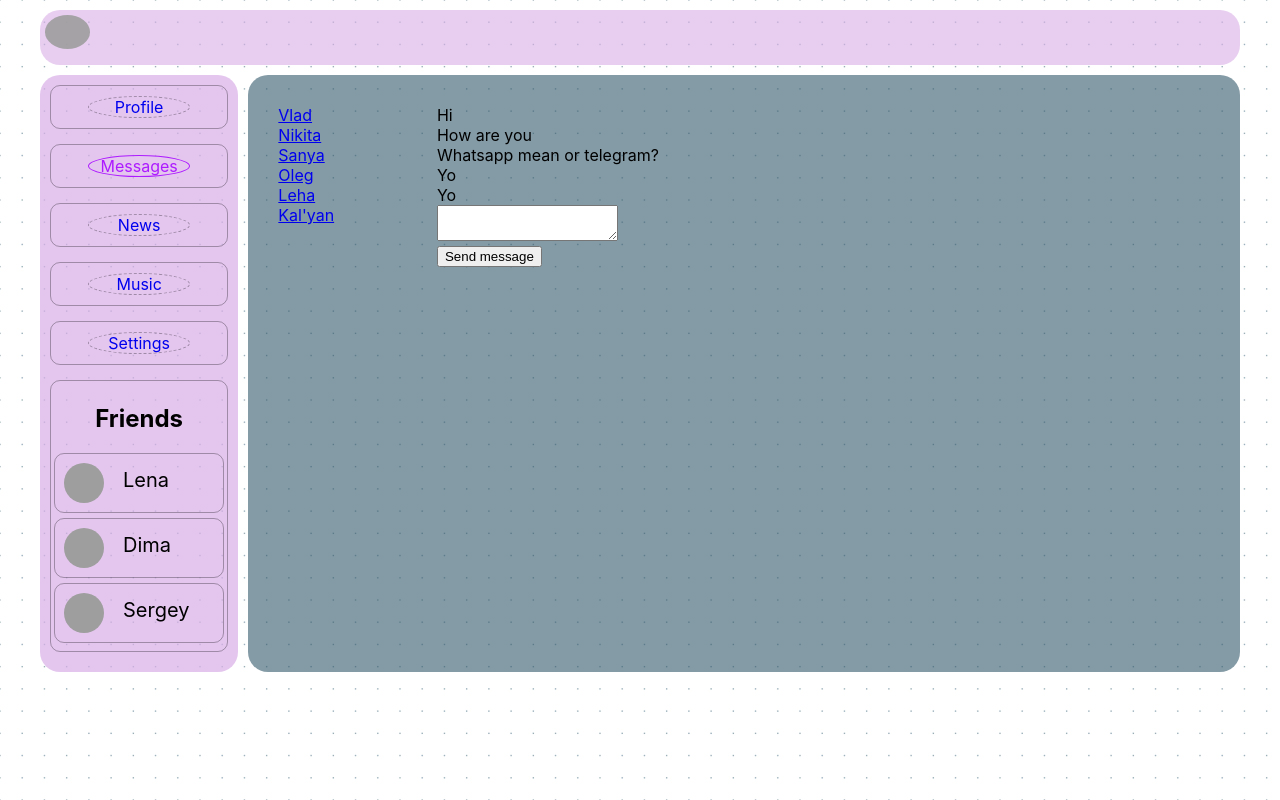
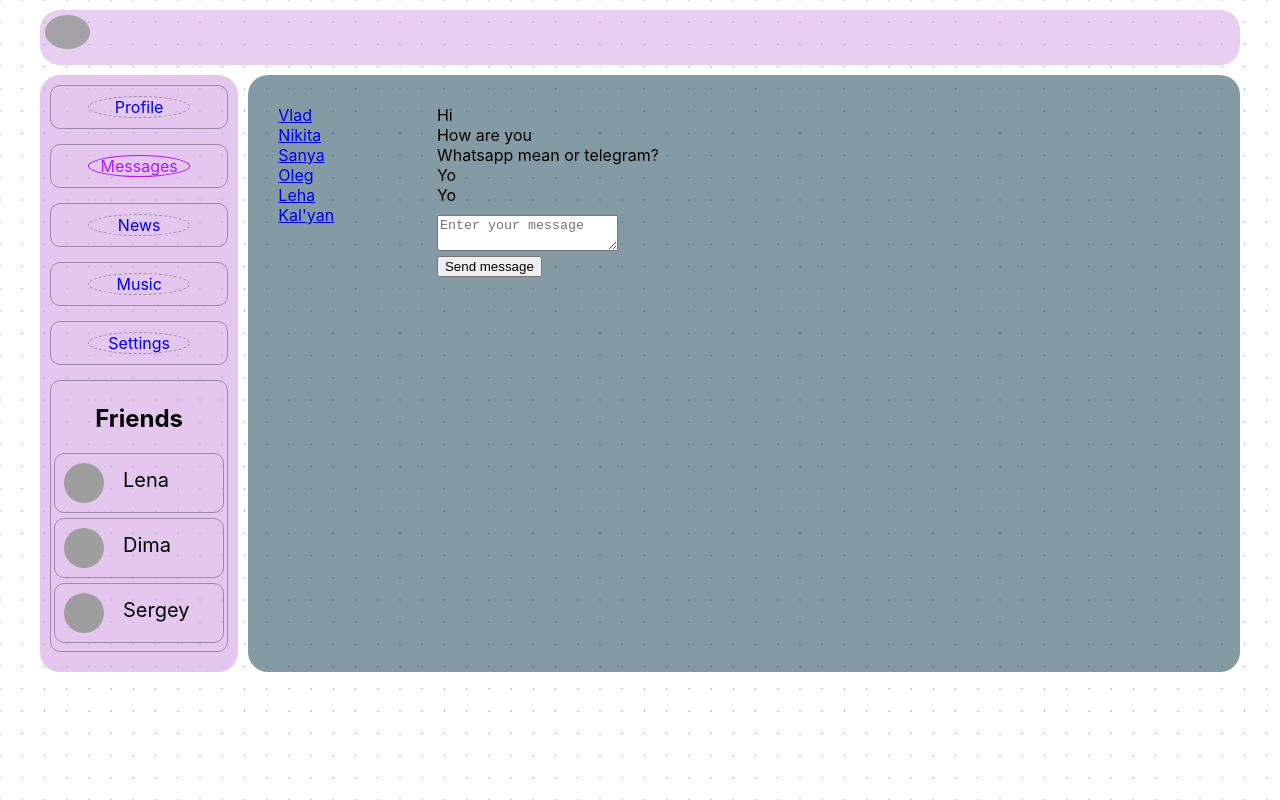
Before and after one commit to DeeeeeeeX/react-redux, a React (Create React App) app: page /dialogs in a window 1280 px wide. Built offline with nearby package versions, Linux system fonts and the light colour scheme; grey boxes are pictures that could not be loaded.

Commit message:
42 lesson

```diff
--- a/src/App.js
+++ b/src/App.js
@@ -17,7 +17,7 @@ const App = (props) => {
             <Routes>
                 <Route path='/profile' element={<Profile profilePage={props.state.profilePage}
                                                          dispatch={props.dispatch}/>}/>
-                <Route path='/dialogs/*' element={<Dialogs state={props.state.dialogsPage}/>}/>
+                <Route path='/dialogs/*' element={<Dialogs store={props.store}/>}/>
                 <Route path='/news' element={<News/>}/>
                 <Route path='/music' element={<Music/>}/>
                 <Route path='/settings' element={<Settings/>}/>
--- a/src/components/Dialogs/DialogItem/DialogItem.jsx
+++ b/src/components/Dialogs/DialogItem/DialogItem.jsx
@@ -1,6 +1,6 @@
 import React from "react";
 import s from './../Dialogs.module.css';
-import {NavLink, Route} from "react-router-dom"
+import {NavLink} from "react-router-dom"
 
 const DialogItem = (props) => {
     let path = "/dialogs/" + props.id;
--- a/src/components/Dialogs/Dialogs.jsx
+++ b/src/components/Dialogs/Dialogs.jsx
@@ -2,19 +2,26 @@ import React from "react";
 import s from './Dialogs.module.css';
 import DialogItem from "./DialogItem/DialogItem";
 import Message from "./Message/Message";
+import {sendMessageCreator, updateNewMessageBodyCreator} from "../../redux/dialogs-reducer";
 
 const Dialogs = (props) => {
 
-    let dialogsElements = props.state.dialogs.map(d => <DialogItem name={d.name} id={d.id}/>);
+    let state = props.store.getState().dialogsPage;
 
-    let messagesElements = props.state.messages.map(m => <Message message={m.message}/>);
+    let dialogsElements = state.dialogs.map(d => <DialogItem name={d.name} id={d.id}/>);
 
-    let textValue = React.createRef();
+    let messagesElements = state.messages.map(m => <Message message={m.message}/>);
 
-    let sendMessage = () => {
-        let messageText = textValue.current.value;
-        alert(messageText);
+    let newMessageBody = state.newMessageBody;
+
+    let onSendMessageClick = () => {
+        props.store.dispatch(sendMessageCreator());
     }
+    let onNewMessageChange = (e) => {
+        let body = e.target.value;
+        props.store.dispatch(updateNewMessageBodyCreator(body));
+    }
+
 
     return (
         <div className={s.dialogs}>
@@ -22,12 +29,17 @@ const Dialogs = (props) => {
                 {dialogsElements}
             </div>
             <div className={s.messages}>
-                {messagesElements}
-                <div>
-                    <textarea ref={textValue}></textarea>
-                </div>
-                <div>
-                    <button onClick={sendMessage}>Send message</button>
+                <div>{messagesElements}</div>
+                <div className={s.sendMessage}>
+                    <div >
+                        <textarea value={newMessageBody}
+                                  onChange={onNewMessageChange}
+                                  placeholder='Enter your message'>
+                        </textarea>
+                    </div>
+                    <div>
+                        <button onClick={onSendMessageClick}>Send message</button>
+                    </div>
                 </div>
             </div>
         </div>
--- a/src/components/Dialogs/Dialogs.module.css
+++ b/src/components/Dialogs/Dialogs.module.css
@@ -23,3 +23,7 @@
 .messages .message {
     color: white;
 }
+
+.sendMessage {
+    margin-top: 10px;
+}
--- a/src/components/Profile/MyPosts/MyPosts.jsx
+++ b/src/components/Profile/MyPosts/MyPosts.jsx
@@ -1,6 +1,7 @@
 import React from 'react';
 import s from './MyPosts.module.css';
 import Post from './Post/Post';
+import {addPostActionCreator, updateNewPostTextActionCreator} from "../../../redux/profile-reducer";
 
 const MyPosts = (props) => {
 
@@ -10,12 +11,12 @@ const MyPosts = (props) => {
     let newPostElement = React.createRef();
 
     let addPost = () => {
-        props.dispatch({type: 'ADD-POST'});
+        props.dispatch(addPostActionCreator());
     }
 
     let onPostChange = () => {
         let text = newPostElement.current.value;
-        let action = { type: 'UPDATE-NEW-POST-TEXT', newText: text };
+        let action = updateNewPostTextActionCreator(text);
         props.dispatch(action);
     }
 
--- a/src/index.js
+++ b/src/index.js
@@ -12,7 +12,7 @@ let rerenderEntireTree = (state) => {
     root.render(
         <BrowserRouter>
             <React.StrictMode>
-                <App state={state} dispatch={store.dispatch.bind(store)}/>
+                <App state={state} dispatch={store.dispatch.bind(store)} store={store}/>
             </React.StrictMode>
         </BrowserRouter>
     );
--- /dev/null
+++ b/src/redux/dialogs-reducer.js
@@ -0,0 +1,25 @@
+const UPDATE_NEW_MESSAGE_BODY = 'UPDATE_NEW_MESSAGE_BODY';
+const SEND_MESSAGE = 'SEND_MESSAGE';
+
+const dialogsReducer = (state, action) => {
+
+    switch (action.type) {
+        case UPDATE_NEW_MESSAGE_BODY:
+            state.newMessageBody = action.body;
+            return state;
+
+        case SEND_MESSAGE:
+            let body = state.newMessageBody;
+            state.newMessageBody = '';
+            state.messages.push({id: 6, message: body});
+            return state;
+        default:
+            return state;
+    }
+}
+
+export const sendMessageCreator = () => ({type: SEND_MESSAGE})
+export const updateNewMessageBodyCreator = (body) =>
+    ({type: UPDATE_NEW_MESSAGE_BODY, body: body})
+
+export default dialogsReducer;
--- /dev/null
+++ b/src/redux/profile-reducer.js
@@ -0,0 +1,29 @@
+const ADD_POST = 'ADD-POST';
+const UPDATE_NEW_POST_TEXT = 'UPDATE-NEW-POST-TEXT';
+
+const profileReducer = (state, action) => {
+
+    switch (action.type) {
+        case ADD_POST:
+            let newPost = {
+                id: 6,
+                message: state.newPostText,
+                counts: 0
+            };
+            state.posts.unshift(newPost);
+            state.newPostText = '';
+            return state;
+
+        case UPDATE_NEW_POST_TEXT:
+            state.newPostText = action.newText;
+            return state;
+        default:
+            return state;
+    }
+}
+
+export const addPostActionCreator = () => ({type: ADD_POST})
+export const updateNewPostTextActionCreator = (text) =>
+    ({type: UPDATE_NEW_POST_TEXT, newText: text})
+
+export default profileReducer;
--- /dev/null
+++ b/src/redux/sidebar-reducer.js
@@ -0,0 +1,6 @@
+const sidebarReducer = (state, action) => {
+
+    return state;
+}
+
+export default sidebarReducer;
--- a/src/redux/state.js
+++ b/src/redux/state.js
@@ -1,75 +1,59 @@
+import profileReducer from "./profile-reducer";
+import dialogsReducer from "./dialogs-reducer";
+import sidebarReducer from "./sidebar-reducer";
+
 let store = {
     _state: {
         profilePage: {
-            posts: [
-                {id: 1, message: "Hello, world", counts: 2},
-                {id: 2, message: "ya 5pos nyashka", counts: 2},
-                {id: 3, message: "Go ZXC viletim", counts: 8},
-                {id: 4, message: "dadada", counts: 3},
-                {id: 5, message: "blalba", counts: 12},
-            ],
-            newPostText: "DeeeeeeeX"
+            posts: [{id: 1, message: "Hello, world", counts: 2}, {id: 2, message: "ya 5pos nyashka", counts: 2}, {
+                id: 3,
+                message: "Go ZXC viletim",
+                counts: 8
+            }, {id: 4, message: "dadada", counts: 3}, {id: 5, message: "blalba", counts: 12},], newPostText: "DeeeeeeeX"
         },
 
         dialogsPage: {
-            messages: [
-                {id: 1, message: "Hi"},
-                {id: 2, message: "How are you"},
-                {id: 3, message: "Whatsapp mean or telegram?"},
-                {id: 4, message: "Yo"},
-                {id: 5, message: "Yo"}
-            ],
-            dialogs: [
-                {id: 1, name: "Vlad"},
-                {id: 2, name: "Nikita"},
-                {id: 3, name: "Sanya"},
-                {id: 4, name: "Oleg"},
-                {id: 5, name: "Leha"},
-                {id: 6, name: "Kal'yan"}
-            ]
+            messages: [{id: 1, message: "Hi"}, {id: 2, message: "How are you"}, {
+                id: 3,
+                message: "Whatsapp mean or telegram?"
+            }, {id: 4, message: "Yo"}, {id: 5, message: "Yo"}],
+            dialogs: [{id: 1, name: "Vlad"}, {id: 2, name: "Nikita"}, {id: 3, name: "Sanya"}, {
+                id: 4,
+                name: "Oleg"
+            }, {id: 5, name: "Leha"}, {id: 6, name: "Kal'yan"}],
+            newMessageBody: ""
         },
 
         sidebar: {
-            sidebarImg: [
-                {name: "Lena", link: "https://sun9-74.userapi.com/c9818/u119267510/132674364/y_9c3d63fe.jpg", id: 1},
-                {name: "Dima", link: "https://coolsen.ru/wp-content/uploads/2021/06/98-4.jpg", id: 2},
-                {
-                    name: "Sergey",
-                    link: "https://w-dog.ru/wallpapers/4/14/493960106482980/garret-xedlund-fotosessiya-instyle-sentyabr-2014.jpg",
-                    id: 3
-                }
-            ]
+            sidebarImg: [{
+                name: "Lena",
+                link: "https://sun9-74.userapi.com/c9818/u119267510/132674364/y_9c3d63fe.jpg",
+                id: 1
+            },
+                {name: "Dima", link: "https://coolsen.ru/wp-content/uploads/2021/06/98-4.jpg", id: 2}, {
+                name: "Sergey",
+                link: "https://w-dog.ru/wallpapers/4/14/493960106482980/garret-xedlund-fotosessiya-instyle-sentyabr-2014.jpg",
+                id: 3
+            }]
 
         }
-    },
-    _callSubscriber() {
+    }, _callSubscriber() {
         console.log('State changed')
     },
 
     getState() {
         return this._state;
-    },
-    subscribe(observer) {
+    }, subscribe(observer) {
         this._callSubscriber = observer;
     },
 
     dispatch(action) {     // {type: 'ADD-POST' }
-        if (action.type === 'ADD-POST') {
 
-            let newPost = {
-                id: 6,
-                message: this._state.profilePage.newPostText,
-                counts: 0
-            };
-            this._state.profilePage.posts.unshift(newPost);
-            this._state.profilePage.newPostText = '';
-            this._callSubscriber(this._state);
+        this._state.profilePage = profileReducer(this._state.profilePage, action)
+        this._state.dialogsPage = dialogsReducer(this._state.dialogsPage, action)
+        this._state.sidebar = sidebarReducer(this._state.sidebar, action)
 
-        } else if (action.type === 'UPDATE-NEW-POST-TEXT') {
-
-            this._state.profilePage.newPostText = action.newText;
-            this._callSubscriber(this._state);
-        }
+        this._callSubscriber(this._state);
     }
 }
 
```
